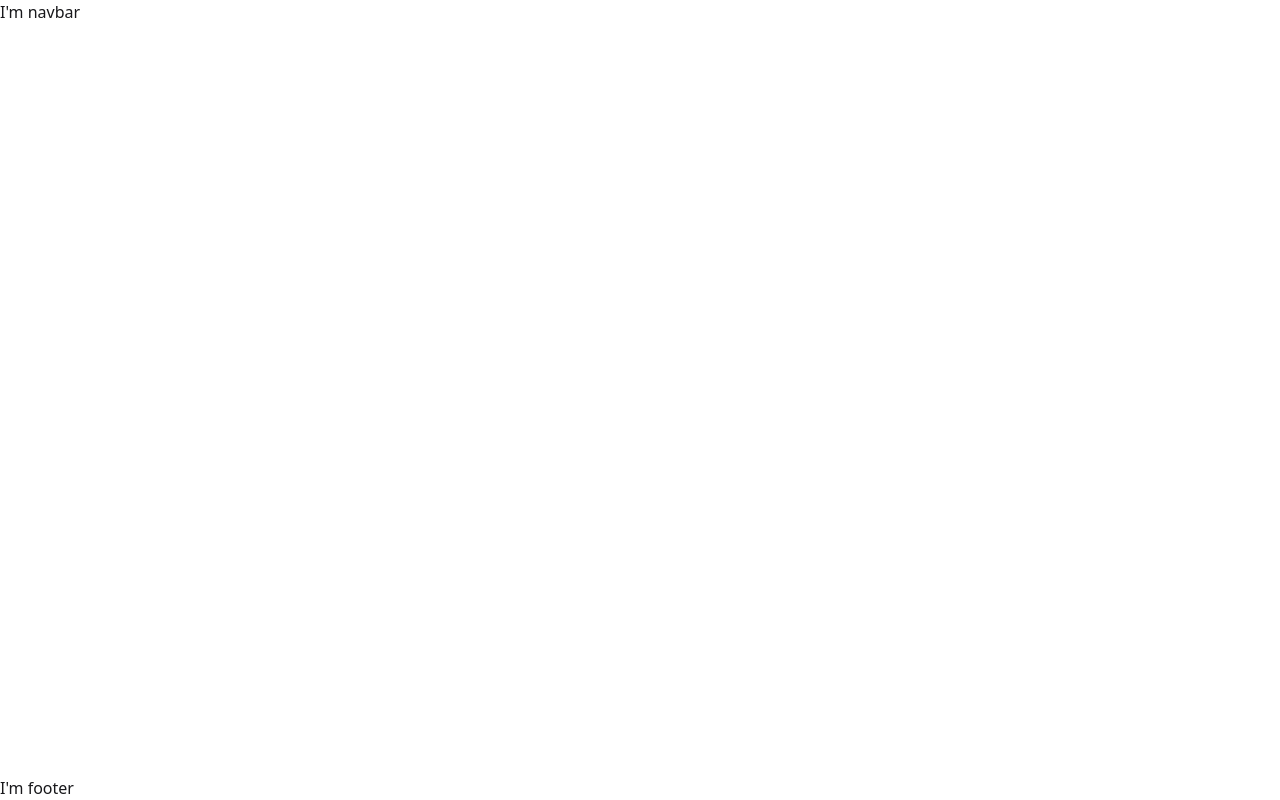
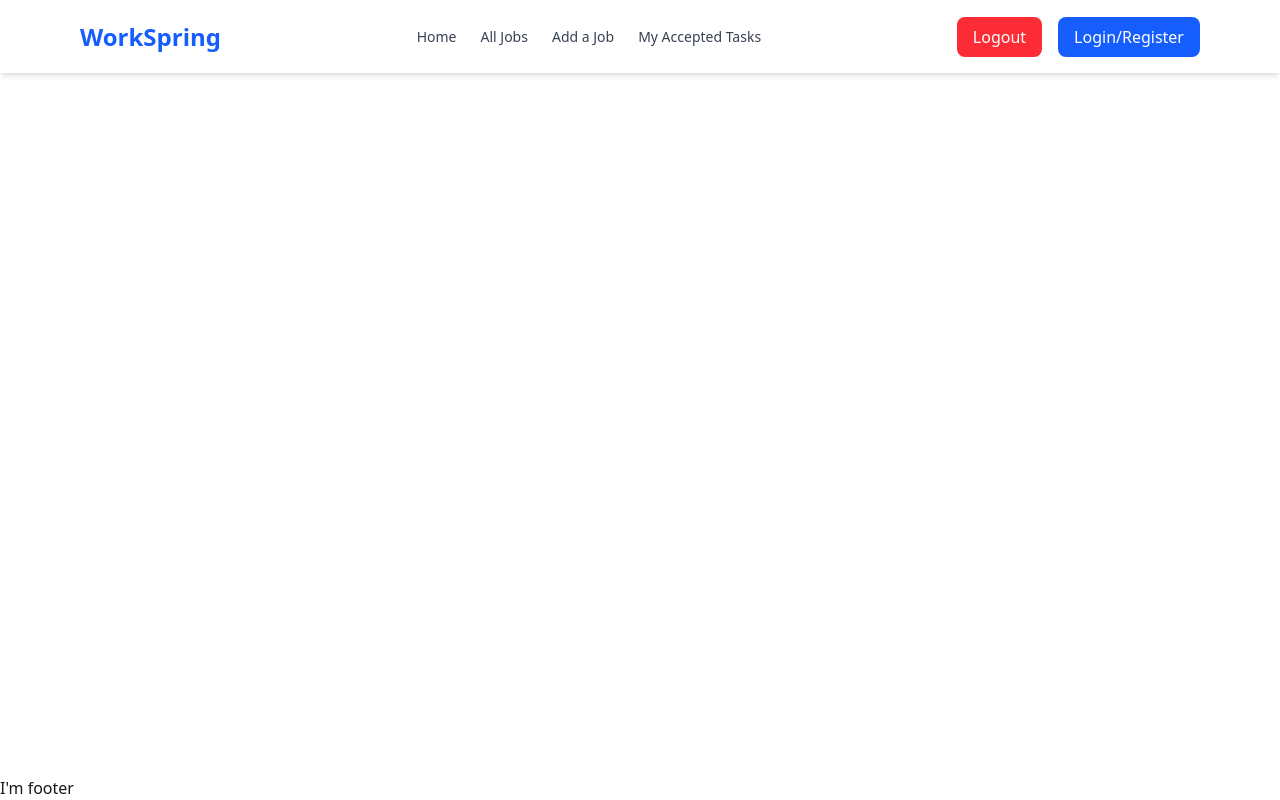
Before and after one commit to ratul43/freelance-marketplace-client, a React app: page / in a window 1280 px wide. Built offline with nearby package versions, Linux system fonts and the light colour scheme; the HTML template or start-up script is replaced by a standard one.

Commit message:
navbar set

```diff
--- a/src/components/Navbar.jsx
+++ b/src/components/Navbar.jsx
@@ -1,11 +1,51 @@
 import React from 'react';
+import { Link } from 'react-router';
 
 const Navbar = () => {
-    return (
-        <div>
-           I'm navbar
+  const navLinks = (
+    <>
+      <li><Link to="/">Home</Link></li>
+      <li><Link to="/jobs">All Jobs</Link></li>
+      <li><Link to="/add-job">Add a Job</Link></li>
+      <li><Link to="/tasks">My Accepted Tasks</Link></li>
+    </>
+  );
+
+  return (
+    <div className="bg-white shadow-md sticky top-0 z-50">
+      <div className="max-w-6xl mx-auto px-4 py-3 flex items-center justify-between">
+        <div className="flex items-center gap-2">
+          <Link to="/" className="text-2xl font-bold text-blue-600">WorkSpring</Link>
         </div>
-    );
+
+        {/* Desktop Menu */}
+        <div className="hidden md:flex">
+          <ul className="menu menu-horizontal px-1 font-medium text-gray-700">
+            {navLinks}
+          </ul>
+        </div>
+
+        {/* Auth Buttons */}
+        <div className="hidden md:flex items-center gap-4">
+          <button className="px-4 py-2 bg-red-500 text-white rounded-lg hover:bg-red-600 transition">Logout</button>
+          <Link to="/auth" className="px-4 py-2 bg-blue-600 text-white rounded-lg hover:bg-blue-700 transition">Login/Register</Link>
+        </div>
+
+        {/* Mobile Menu Button */}
+        <div className="md:hidden dropdown dropdown-end">
+          <label tabIndex={0} className="btn btn-ghost btn-circle">
+            <svg xmlns="http://www.w3.org/2000/svg" className="h-6 w-6" fill="none" viewBox="0 0 24 24" stroke="currentColor"><path strokeLinecap="round" strokeLinejoin="round" strokeWidth="2" d="M4 6h16M4 12h16M4 18h16" /></svg>
+          </label>
+          <ul tabIndex={0} className="menu menu-sm dropdown-content mt-3 p-2 shadow bg-base-100 rounded-box w-52 font-medium">
+            {navLinks}
+            <li className="mt-2"><button className="btn btn-error btn-sm w-full">Logout</button></li>
+            <li><Link to="/auth" className="btn btn-primary btn-sm w-full mt-1">Login/Register</Link></li>
+          </ul>
+        </div>
+
+      </div>
+    </div>
+  );
 };
 
 export default Navbar;
--- a/src/layout/MainLayout.jsx
+++ b/src/layout/MainLayout.jsx
@@ -1,7 +1,8 @@
 import React from 'react';
-import Navbar from '../components/Navbar';
+
 import { Outlet } from 'react-router';
 import Footer from '../components/Footer';
+import Navbar from '../components/Navbar';
 
 const MainLayout = () => {
     return (
```
